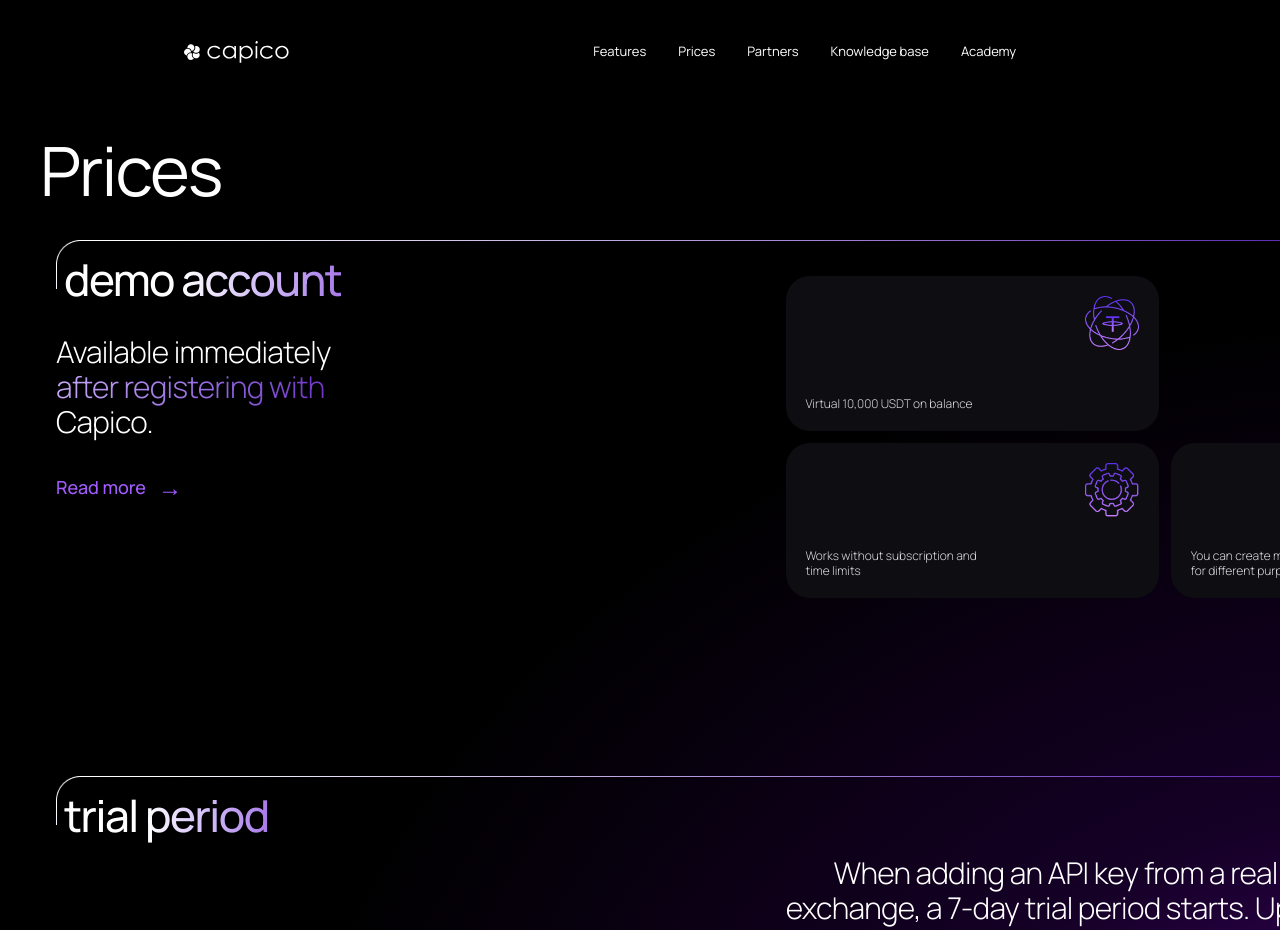
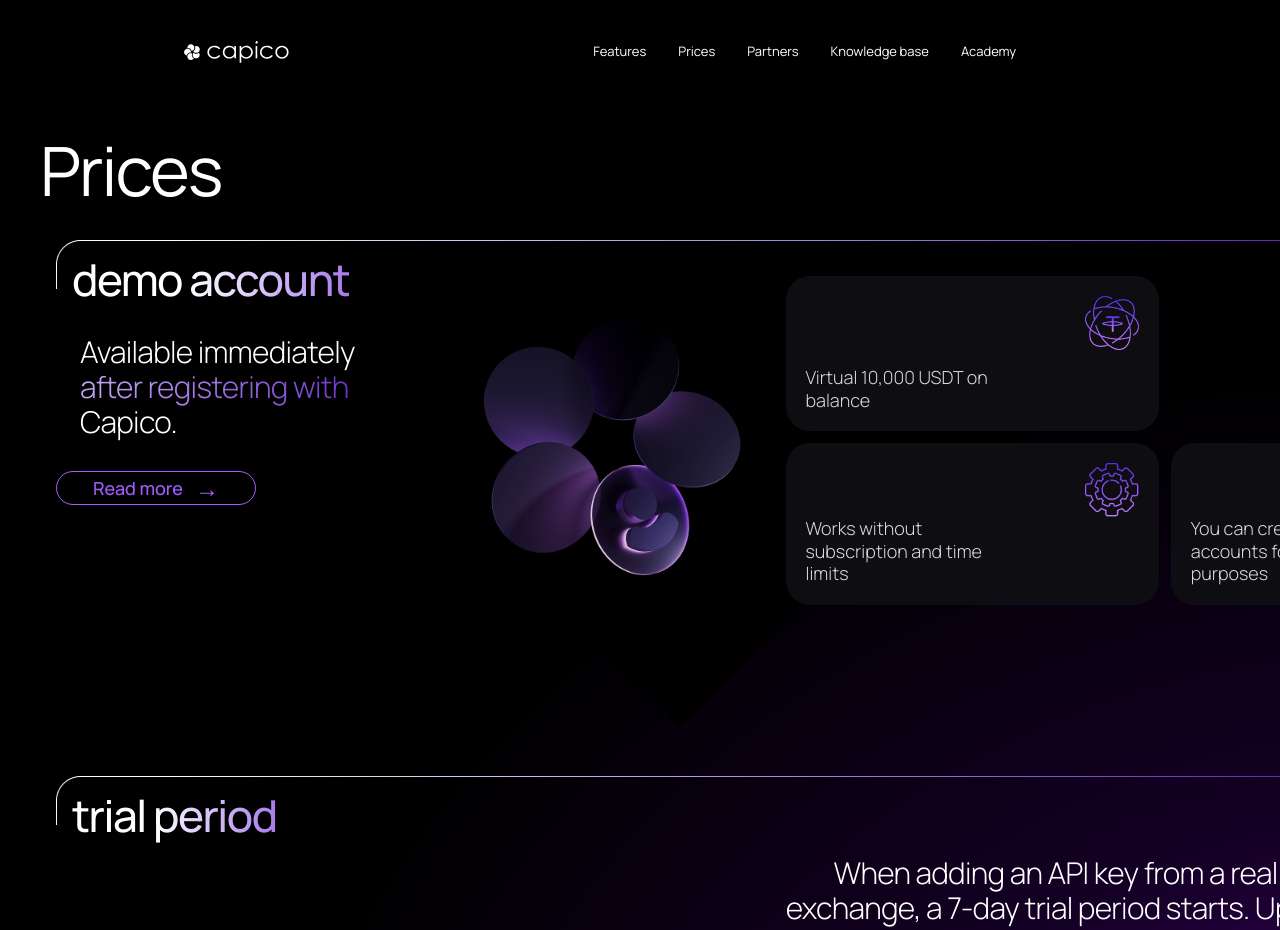
Before and after one commit to DmytroK-goit/capico, a Next.js app: page /prices in a window 1280 px wide. Shown: the top 930 px of the page. Built offline with nearby package versions, Linux system fonts and the light colour scheme.

Commit message:
add style

```diff
--- a/src/app/components/pricesPage.jsx
+++ b/src/app/components/pricesPage.jsx
@@ -29,14 +29,14 @@ const features = [
 
 export default function PricesPage() {
   return (
-    <section className="relative isolate overflow-hidden  bg-black px-5 pb-16 pt-6 text-white sm:px-8 md:min-h-[650px] md:px-10 md:pt-8">
+    <section className="relative isolate overflow-hidden bg-black px-5 pb-6 pt-6 text-white sm:px-8 md:min-h-[650px] md:px-10 md:pt-8">
       <div
-        className="pointer-events-none absolute inset-0 -z-10"
+        className="absolute pointer-events-none inset-0 -z-10 top-16"
         style={{
           background: "radial-gradient(ellipse at 90% 65%, rgba(110, 0, 180, 0.75) 0%, rgba(55, 0, 100, 0.38) 28%, transparent 58%)",
         }}
       />
-      <Image src={bgPrices} alt="" aria-hidden="true" className="pointer-events-none absolute -bottom-16 left-[20%] -z-10 w-[65%] max-w-[560px] object-contain opacity-90" />
+      <Image src={bgPrices} alt="" aria-hidden="true" className="pointer-events-none absolute top-16 left-[20%] -z-10 w-[65%] max-w-[560px] object-contain opacity-90" />
 
       <h2 className="relative z-10 text-[44px] font-normal leading-none tracking-[-2px] sm:text-[56px] md:text-[68px]">Prices</h2>
 
@@ -46,15 +46,15 @@ export default function PricesPage() {
 
         <div className="relative z-10 grid gap-8 md:grid-cols-[1fr_1.1fr] md:gap-10">
           <div className="max-w-[370px]">
-            <h3 className="text-[34px] pl-2 font-medium leading-tight tracking-[-1.5px] sm:text-[40px] md:text-[44px]">
+            <h3 className="text-[34px] pl-4 font-medium leading-tight tracking-[-1.5px] sm:text-[40px] md:text-[44px]">
               demo <span className="bg-gradient-to-r from-white to-[#a879e9] bg-clip-text text-transparent">account</span>
             </h3>
 
-            <p className="mt-7 max-w-[340px] text-[26px] font-light leading-[1.16] tracking-[-0.7px] sm:text-[30px]">
+            <p className="mt-7 pl-6 max-w-[340px] text-[26px] font-light leading-[1.16] tracking-[-0.7px] sm:text-[30px]">
               Available immediately <span className="bg-gradient-to-r from-[#c5a6f5] to-[#7134c8] bg-clip-text text-transparent">after registering with</span> Capico.
             </p>
 
-            <Link href="#demo-account" className="mt-8 inline-flex items-center gap-3 text-lg font-medium text-[#a35cff] transition-colors hover:text-white">
+            <Link href="#demo-account" className="mt-8 inline-flex items-center gap-3 text-lg font-medium text-[#a35cff] transition-colors hover:text-white border rounded-[20px] w-[200px] justify-center">
               Read more
               <span aria-hidden="true" className="text-2xl">
                 →
@@ -67,7 +67,7 @@ export default function PricesPage() {
               <article key={feature.alt} className={`relative flex min-h-[145px] flex-col justify-between overflow-hidden rounded-[24px] bg-[#0d0d12] p-5 sm:min-h-[155px] ${feature.className}`}>
                 <Image src={feature.image} alt={feature.alt} className="ml-auto h-[48px] w-[48px] object-contain sm:h-[54px] sm:w-[54px]" />
 
-                <p className="max-w-[190px] text-[11px] font-light leading-[1.25] text-white/85 sm:text-xs">{feature.text}</p>
+                <p className="max-w-[190px] text-[11px] font-light leading-[1.25] text-white/85 sm:text-lg">{feature.text}</p>
               </article>
             ))}
           </div>
@@ -80,7 +80,7 @@ export default function PricesPage() {
 
         <div className="relative z-10 grid gap-8 md:grid-cols-[1fr_1.1fr] md:gap-10">
           <div className="max-w-[370px]">
-            <h3 className="text-[34px] pl-2 font-medium leading-tight tracking-[-1.5px] sm:text-[40px] md:text-[44px]">
+            <h3 className="text-[34px] pl-4 font-medium leading-tight tracking-[-1.5px] sm:text-[40px] md:text-[44px]">
               trial <span className="bg-gradient-to-r from-white to-[#a879e9] bg-clip-text text-transparent">period</span>
             </h3>
           </div>
@@ -91,7 +91,7 @@ export default function PricesPage() {
       <div className="relative mt-8 min-h-[500px]  px-4 pb-10 pt-3 sm:px-6 md:mt-9 md:px-4">
         <Image src={substruck} alt="" className="absolute top-0 z-1" />
          <div className="max-w-[370px]">
-            <h3 className="text-[34px] pl-2 font-medium leading-tight tracking-[-1.5px] sm:text-[40px] md:text-[44px]">
+            <h3 className="text-[34px] pl-4 font-medium leading-tight tracking-[-1.5px] sm:text-[40px] md:text-[44px]">
               subscri<span className="bg-gradient-to-r from-white to-[#a879e9] bg-clip-text text-transparent">ption</span>
             </h3>
           </div>
```
